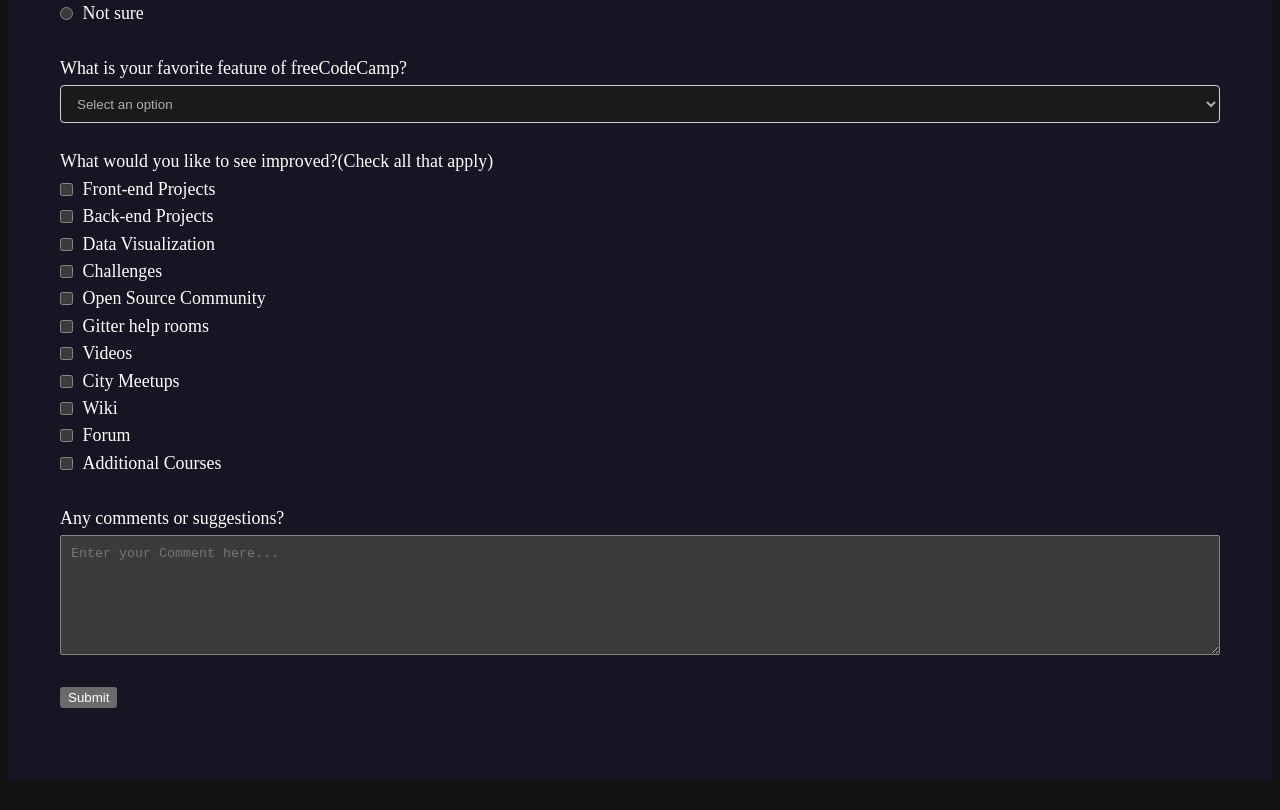
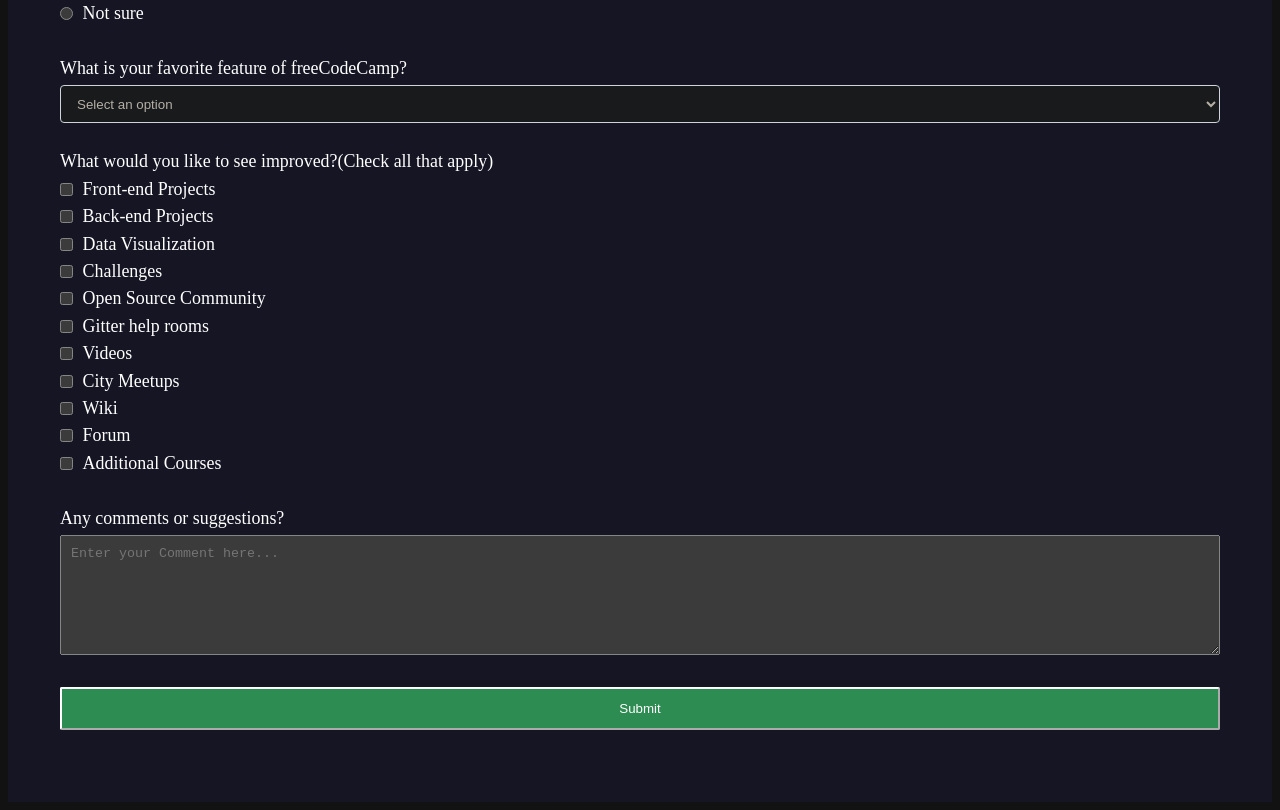
Before and after one commit to Roland-Ntwali/Survey-form, a plain HTML site: page fcc-test-suite-template-master/index.html in a window 1280 px wide. Shown: the part 619-1429 px from the top of the page. Before the commit the page ends 1407 px from the top, so only its background shows below. Drawn offline with Linux system fonts and the light colour scheme.

Commit message:
Added styling for the submit button

```diff
--- a/fcc-test-suite-template-master/css/style.css
+++ b/fcc-test-suite-template-master/css/style.css
@@ -50,3 +50,12 @@ textarea {
     display: inline-block;
     margin: 0 0.6rem 0 0;
   }
+  .submit-button {
+    display: block;
+    width: 100%;
+    padding: 0.75rem;
+    border-radius: 2px;
+    cursor: pointer;
+    color: inherit;
+    background: rgb(44 140 81);
+}
```
